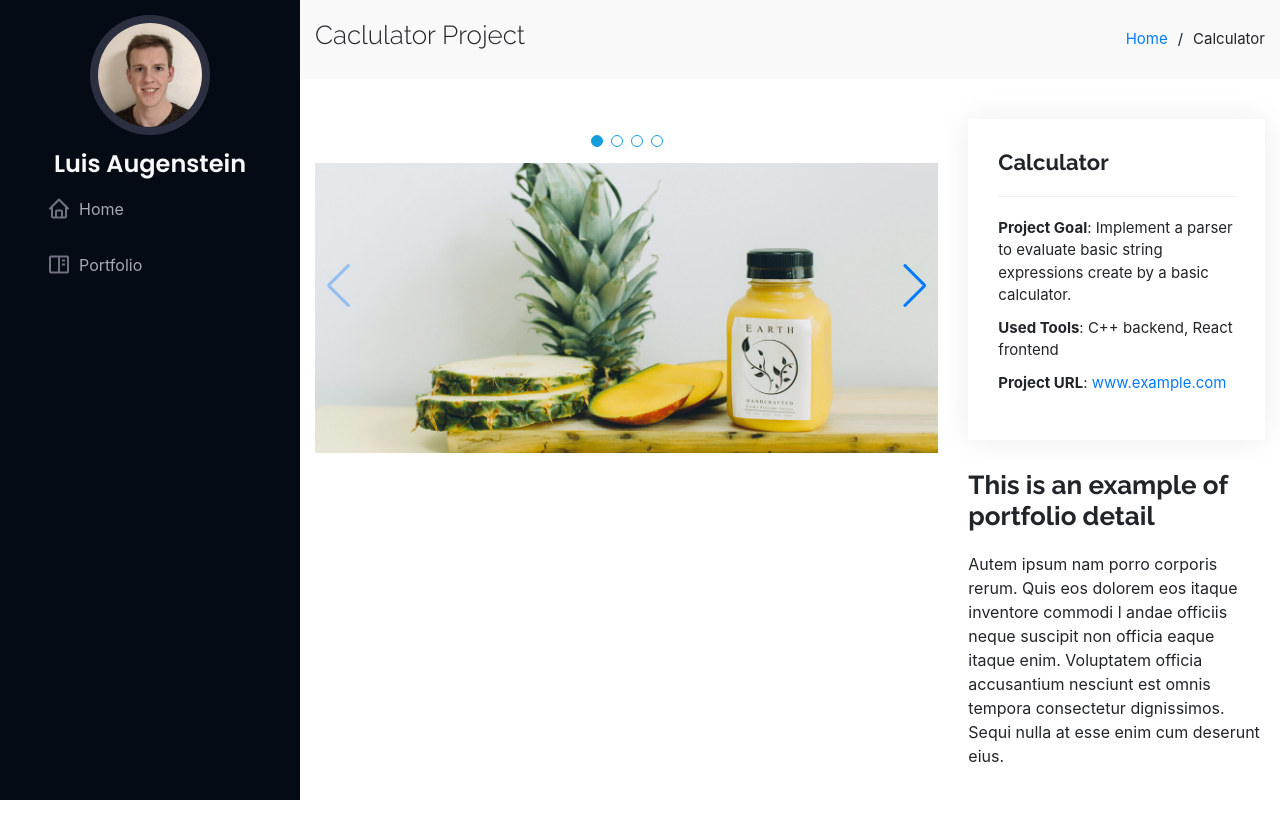
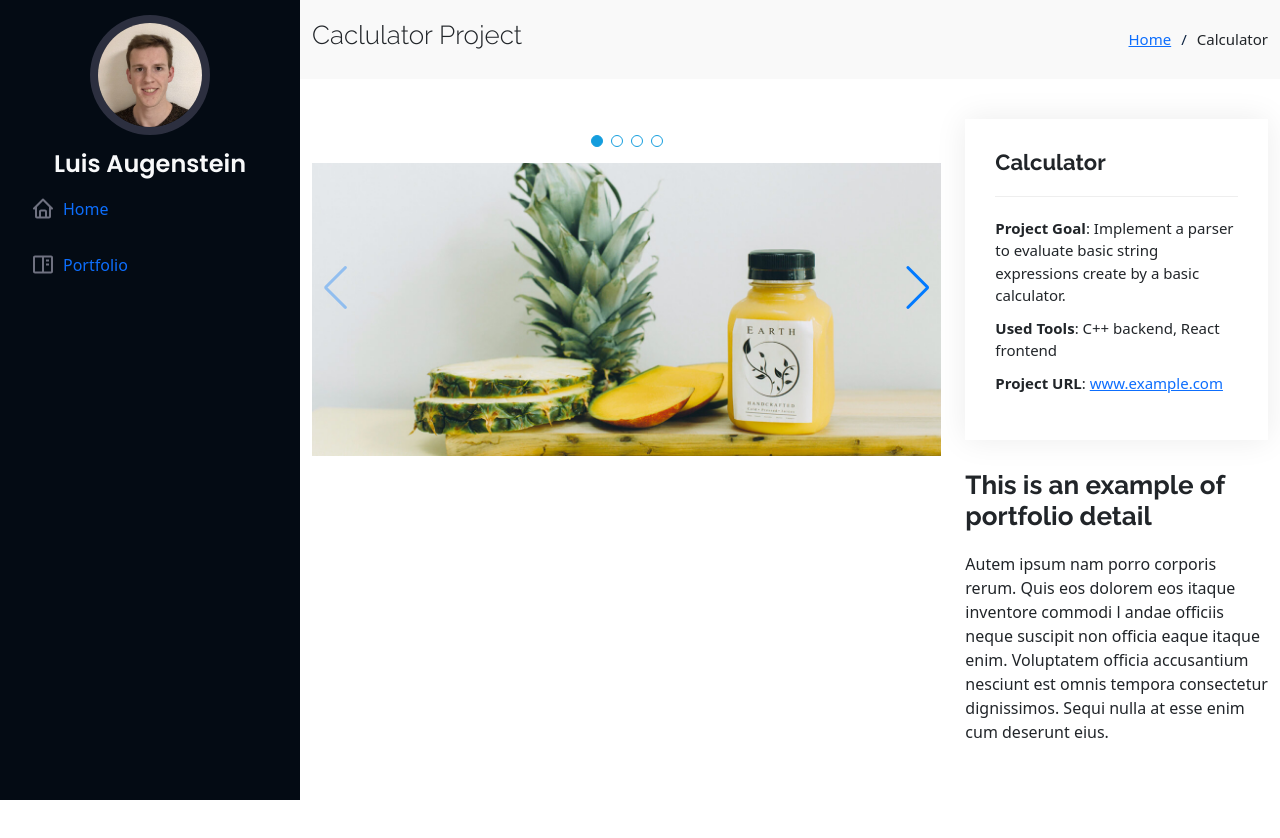
Before and after one commit to LuisAugenstein/portfolio, a React (Create React App) app in the folder fronted/: page /calculator in a window 1280 px wide. Shown: the top 838 px of the page. Built offline with nearby package versions, Linux system fonts and the light colour scheme.

Commit message:
updated to bootstrap 5

```diff
--- a/fronted/package.json
+++ b/fronted/package.json
@@ -7,7 +7,7 @@
     "@testing-library/react": "^11.2.6",
     "@testing-library/user-event": "^12.8.3",
     "aos": "^2.3.4",
-    "bootstrap": "^4.6.0",
+    "bootstrap": "^5.0.0-beta3",
     "classnames": "^2.3.0",
     "react": "^17.0.2",
     "react-dom": "^17.0.2",
--- a/fronted/src/calculator/DetailBody.js
+++ b/fronted/src/calculator/DetailBody.js
@@ -4,7 +4,7 @@ import ImageSwiper from './ImageSwiper'
 function DetailBody(props) {
     return <section id="portfolio-details" class="portfolio-details">
         <div class="container">
-            <div class="row gy-4">
+            <div class="row">
                 <div class="col-lg-8">
                     <ImageSwiper />
                 </div>
```
Also changed, not shown: 1 other file (tests, documents, lock files or other folders).
